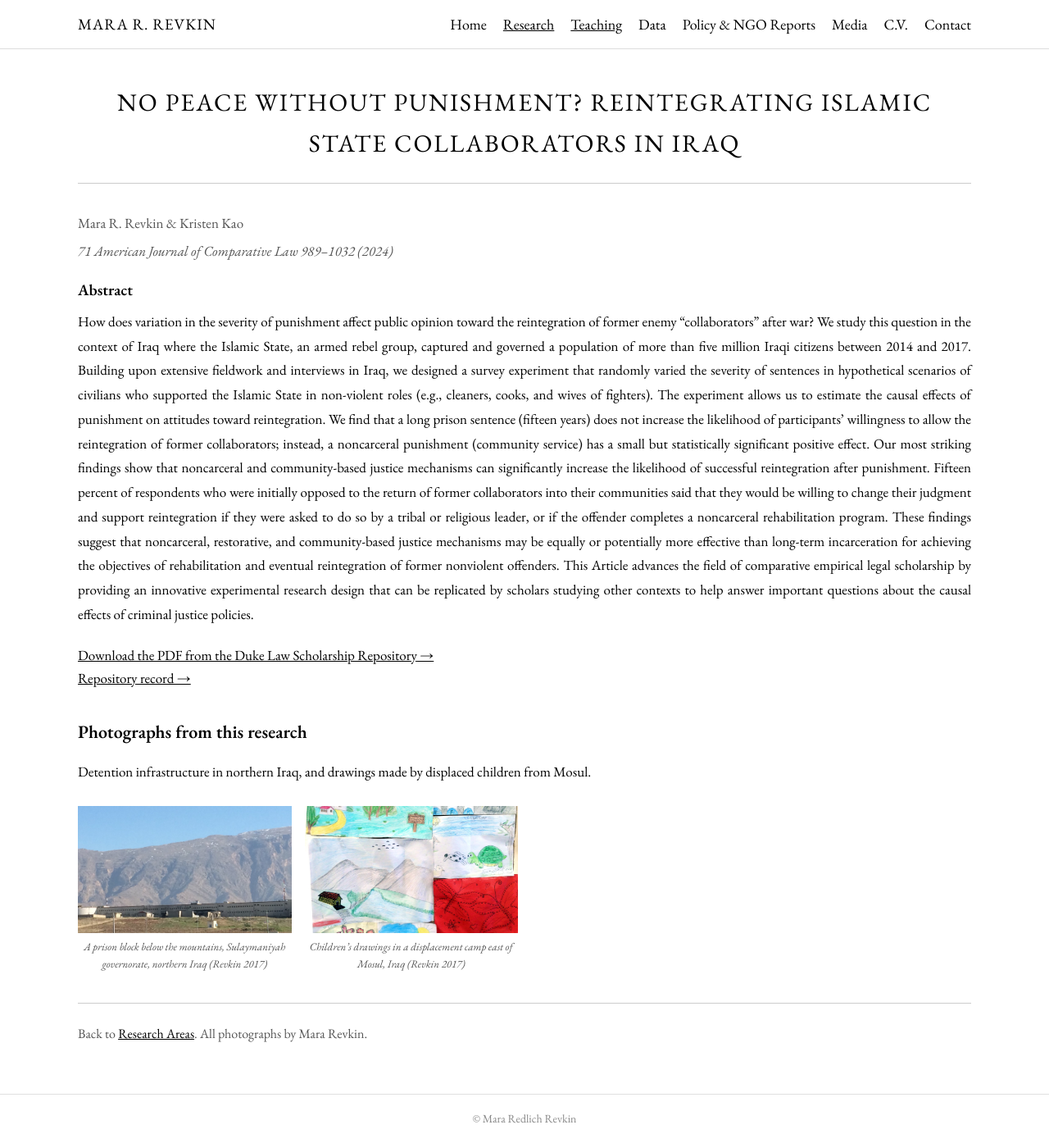
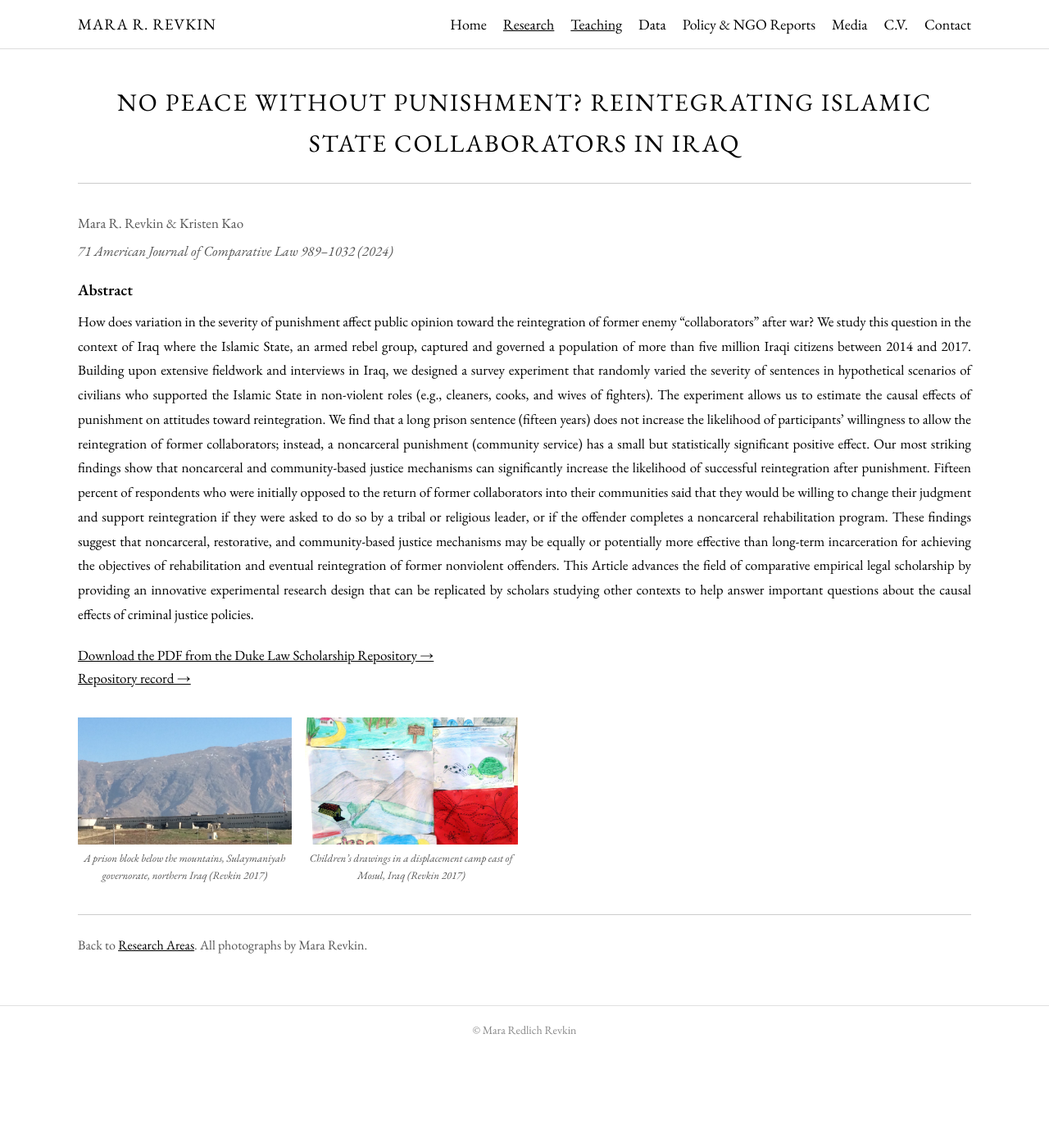
Before and after one commit to mrevkin/mrevkin.github.io, a Jekyll site: the page no-peace-without-punishment.html, which Jekyll copies as it is, in a window 1280 px wide and 1394 px high. Shown: the whole window at 82% size. Built offline with Jekyll 4.4.1, drawn with Linux system fonts in a browser that asks for light colours.

Commit message:
Remove photograph section heading

```diff
--- a/no-peace-without-punishment.html
+++ b/no-peace-without-punishment.html
@@ -61,8 +61,6 @@
     <p style="font-size:17px; margin-top:20px;"><a href="https://scholarship.law.duke.edu/cgi/viewcontent.cgi?article=7334&amp;context=faculty_scholarship" target="_blank">Download the PDF from the Duke Law Scholarship Repository &rarr;</a><br /><a href="https://scholarship.law.duke.edu/faculty_scholarship/4633" target="_blank">Repository record &rarr;</a></p>
 
     <div class="teaching-section" style="margin-top:34px;">
-      <h2><strong>Photographs from this research</strong></h2>
-      <p style="font-size:17px; line-height:1.75; text-align:justify;">Detention infrastructure in northern Iraq, and drawings made by displaced children from Mosul.</p>
       <div class="photo-strip ">
         <div>
           <img src="iraq-prison-block.jpg" alt="A prison block in northern Iraq" />
```
